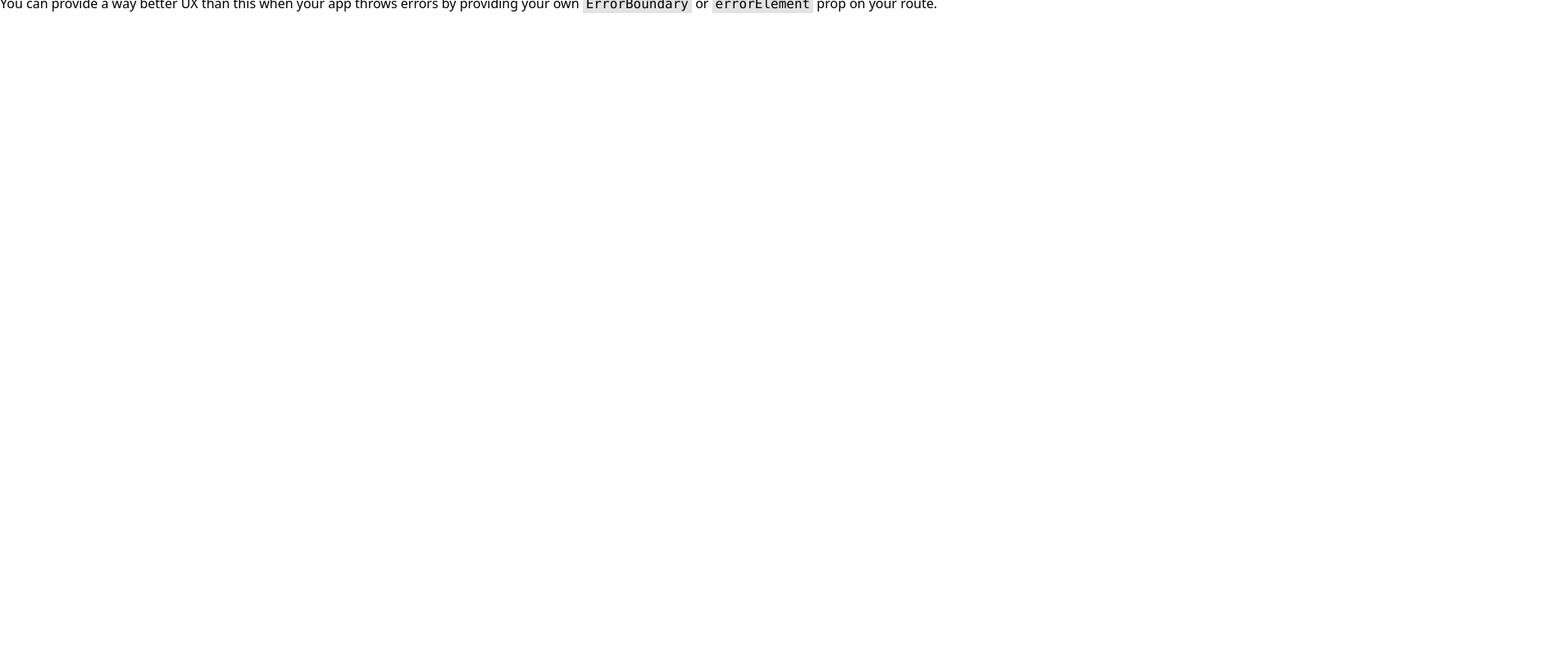
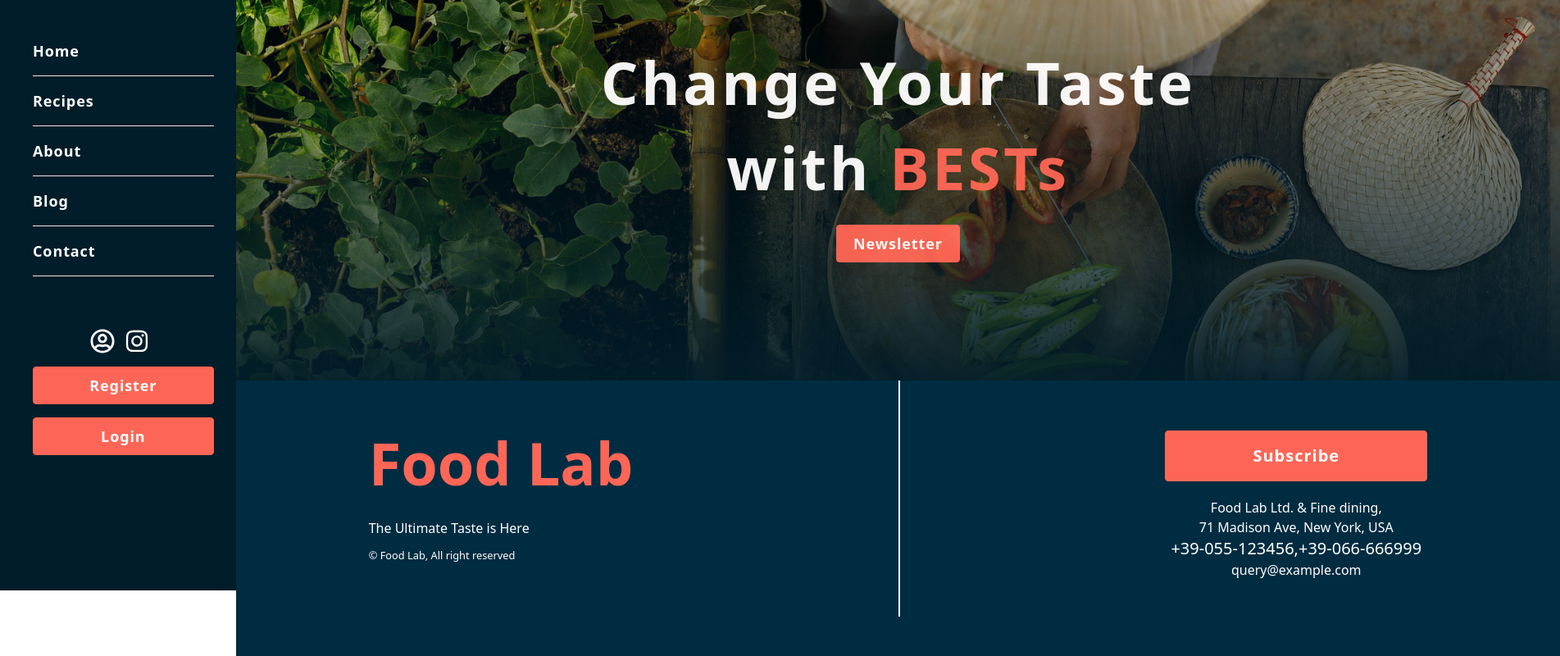
Before and after one commit to AM-Raju/chef-recipe-hunter-client, a React (Vite) app: page /recipe in a window 1280 px wide. Before the commit this address had no page. Shown: the part 80-880 px from the top of the page at 82% size, 1903 px wide, since content can reach past the window. Before the commit the page ends 800 px from the top, so only its background shows below. Built offline with nearby package versions, Linux system fonts and the light colour scheme; no server answers.

Commit message:
Working on recipe page

```diff
--- /dev/null
+++ b/src/pages/chefRecipe/ChefBanner.jsx
@@ -0,0 +1,26 @@
+import React from "react";
+import banner from "../../assets/banner_bg.jpg";
+
+const ChefBanner = () => {
+  return (
+    <div>
+      <div
+        className="
+       bg-cover text-white"
+        style={{ backgroundImage: `url(${banner})` }}
+      >
+        <div className="text-7xl font-bold text-center pt-36 pb-36 bg-gradient-to-t from-[#011D29] opacity-95">
+          <h2 className="tracking-wider">Change Your Taste</h2>
+          <h2 className="pt-8 tracking-wider">
+            with <span className="text-[#fd6656]"> BESTs</span>
+          </h2>
+          <button className="px-5 py-2 bg-[#fd6656] hover:bg-transparent border border-[#fd6656] rounded w-fit mt-4 text-lg font-semibold tracking-wider">
+            Newsletter
+          </button>
+        </div>
+      </div>
+    </div>
+  );
+};
+
+export default ChefBanner;
--- /dev/null
+++ b/src/pages/chefRecipe/ChefRecipes.jsx
@@ -0,0 +1,23 @@
+import React, { useEffect, useState } from "react";
+import LeftNavigation from "../../shared/LeftNavigation";
+import Footer from "../../shared/Footer";
+import ChefBanner from "./ChefBanner";
+
+const ChefRecipes = () => {
+  const [chefs, setChefs] = useState([]);
+  // Getting chefs data from server
+  useEffect(() => {
+    fetch("http://localhost:5000/chefs")
+      .then((res) => res.json())
+      .then((data) => setChefs(data))
+      .catch((error) => console.error(error));
+  }, []);
+  return (
+    <div className="w-[1615px] bg-[#002C41] h-full">
+      <ChefBanner></ChefBanner>
+      <Footer></Footer>
+    </div>
+  );
+};
+
+export default ChefRecipes;
--- a/src/pages/home/ChefCard.jsx
+++ b/src/pages/home/ChefCard.jsx
@@ -1,5 +1,4 @@
 import React from "react";
-import chef from "../../assets/chefImage.jpg";
 import { FaHeart } from "react-icons/fa";
 
 const ChefCard = ({ chef }) => {
--- a/src/pages/home/Home.jsx
+++ b/src/pages/home/Home.jsx
@@ -3,6 +3,7 @@ import Banner from "./Banner";
 import ChefCard from "./ChefCard";
 import RecentRecipes from "./RecentRecipes";
 import Brands from "./Brands";
+import Footer from "../../shared/Footer";
 
 const Home = () => {
   // State for chefs
@@ -33,6 +34,7 @@ const Home = () => {
       <div className="my-20">
         <Brands></Brands>
       </div>
+      <Footer></Footer>
     </div>
   );
 };
--- a/src/routers/routers.jsx
+++ b/src/routers/routers.jsx
@@ -2,6 +2,7 @@ import { createBrowserRouter } from "react-router-dom";
 import Main from "../layout/Main";
 import Home from "../pages/home/Home";
 import Login from "../pages/login/Login";
+import ChefRecipes from "../pages/chefRecipe/ChefRecipes";
 
 const router = createBrowserRouter([
   {
@@ -13,6 +14,10 @@ const router = createBrowserRouter([
         element: <Home></Home>,
       },
       {
+        path: "/recipe",
+        element: <ChefRecipes></ChefRecipes>,
+      },
+      {
         path: "/login",
         element: <Login></Login>,
       },
--- a/src/shared/Footer.jsx
+++ b/src/shared/Footer.jsx
@@ -2,8 +2,28 @@ import React from "react";
 
 const Footer = () => {
   return (
-    <div>
-      <h3>This is footer</h3>
+    <div className="flex justify-around items-center pb-16">
+      <div className="text-white ">
+        <h2 className="text-7xl font-bold mb-8 text-[#fd6656]">Food Lab</h2>
+        <p className="my-2">The Ultimate Taste is Here</p>
+        <p>
+          <small>
+            <span>&#169;</span> Food Lab, All right reserved
+          </small>
+        </p>
+      </div>
+      <div className="h-72 w-0.5 bg-white    "></div>
+      <div>
+        <button className=" py-4 bg-[#fd6656] hover:bg-transparent border border-[#fd6656] rounded w-80 mt-4 text-xl font-semibold text-white tracking-wider">
+          Subscribe
+        </button>
+        <div className="text-center text-white pt-5">
+          <p>Food Lab Ltd. & Fine dining,</p>
+          <p>71 Madison Ave, New York, USA</p>
+          <p className="text-xl">+39-055-123456,+39-066-666999</p>
+          <p>query@example.com</p>
+        </div>
+      </div>
     </div>
   );
 };
--- a/src/shared/LeftNavigation.jsx
+++ b/src/shared/LeftNavigation.jsx
@@ -11,7 +11,10 @@ const LeftNavigation = () => {
           <Link className="py-4 border-b font-semibold text-lg hover:border-[#fd6656] transition-all duration-500 tracking-wider">
             Home
           </Link>
-          <Link className="py-4 border-b font-semibold text-lg hover:border-[#fd6656] transition-all duration-500 tracking-wider">
+          <Link
+            to="/recipe"
+            className="py-4 border-b font-semibold text-lg hover:border-[#fd6656] transition-all duration-500 tracking-wider"
+          >
             Recipes
           </Link>
           <Link className="py-4 border-b font-semibold text-lg hover:border-[#fd6656] transition-all duration-500 tracking-wider">
```
